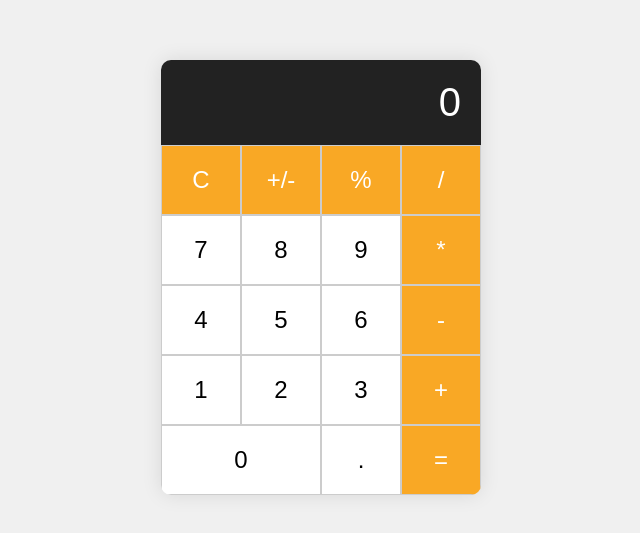
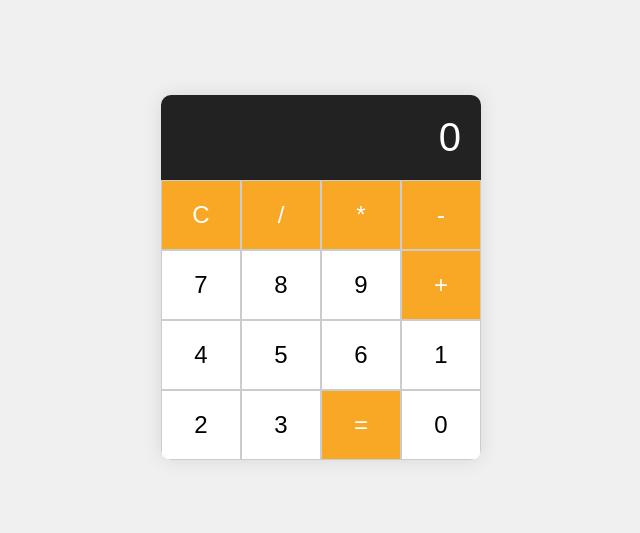
Before and after one commit to SeanMcGrathCT/openswarm-e2e-test, a website: page index.html in a window 1280 px wide. Shown: the part 123-656 px from the top of the page, without its empty margins (319-959 px from the left). Drawn offline with Linux system fonts and the light colour scheme.

Commit message:
feat: build html calculator markup (#13)
Co-authored-by: Sean McGrath <sean@example.com>

```diff
--- a/index.html
+++ b/index.html
@@ -10,25 +10,22 @@
     <div class="calculator">
         <div class="display">0</div>
         <div class="buttons">
-            <button class="operator">C</button>
-            <button class="operator">+/-</button>
-            <button class="operator">%</button>
-            <button class="operator">/</button>
-            <button>7</button>
-            <button>8</button>
-            <button>9</button>
-            <button class="operator">*</button>
-            <button>4</button>
-            <button>5</button>
-            <button>6</button>
-            <button class="operator">-</button>
-            <button>1</button>
-            <button>2</button>
-            <button>3</button>
-            <button class="operator">+</button>
-            <button class="zero">0</button>
-            <button>.</button>
-            <button class="operator">=</button>
+            <button class="operator" id="clear">C</button>
+            <button class="operator" id="divide">/</button>
+            <button class="operator" id="multiply">*</button>
+            <button class="operator" id="subtract">-</button>
+            <button id="seven">7</button>
+            <button id="eight">8</button>
+            <button id="nine">9</button>
+            <button class="operator" id="add">+</button>
+            <button id="four">4</button>
+            <button id="five">5</button>
+            <button id="six">6</button>
+            <button id="one">1</button>
+            <button id="two">2</button>
+            <button id="three">3</button>
+            <button class="operator" id="equals">=</button>
+            <button id="zero">0</button>
         </div>
     </div>
     <script src="script.js"></script>
```
